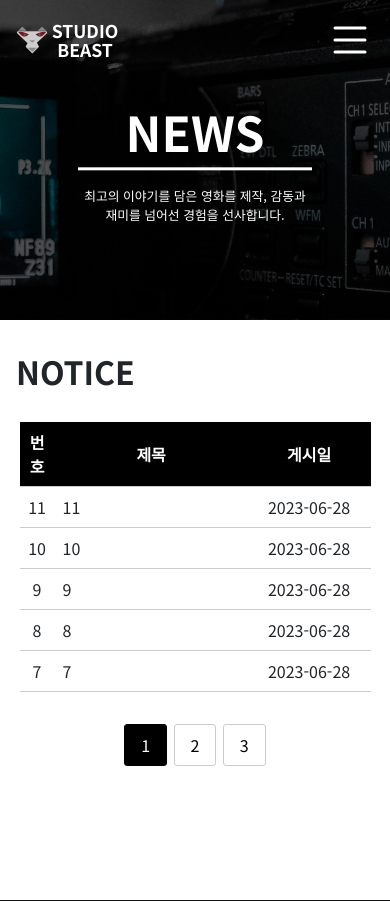
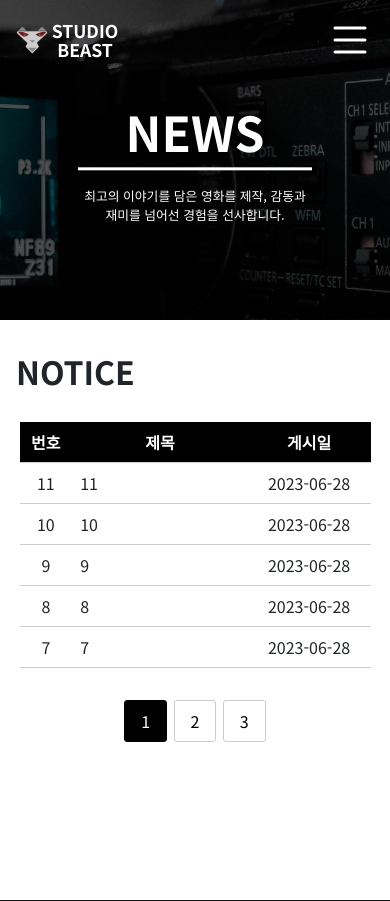
Before and after one commit to DoYeon0430/studiobeast, a Django app: page /news/ in a window 390 px wide. Shown: the top 901 px of the page. Run offline with Django 4.2, Linux system fonts and the light colour scheme; data comes from the database, SQL or seed files in the repository.

Commit message:
table new4 upload

```diff
--- a/static/css/news.css
+++ b/static/css/news.css
@@ -303,13 +303,13 @@
 
 .news_table th:nth-child(1),
 .news_table td:nth-child(1) {
-    width: 10%;
+    width: 15%;
     text-align: center;
 }
 
 .news_table th:nth-child(2),
 .news_table td:nth-child(2) {
-    width: 55%;
+    width: 50%;
 }
 
 .news_table th:nth-child(3),
```
